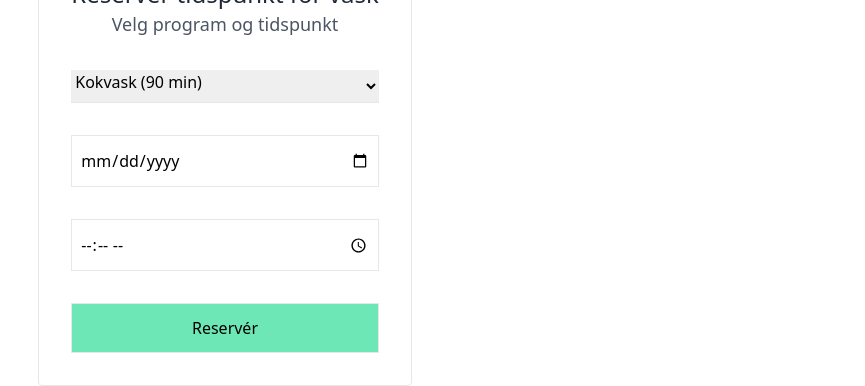
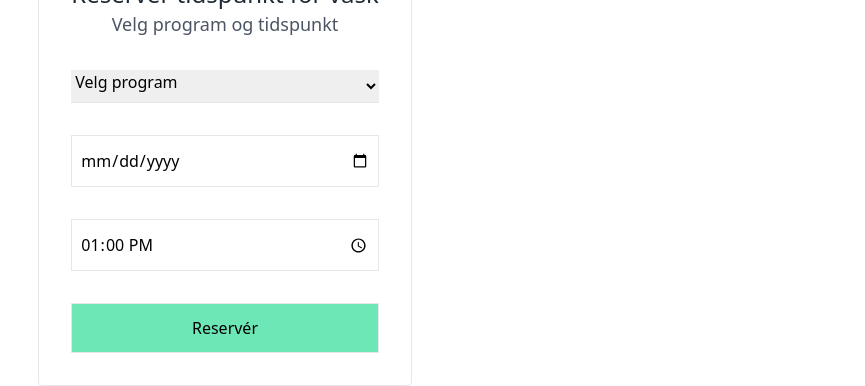
Before and after one commit to Skulsta/washingSystem, a React (Create React App) app: page / in a window 1280 px wide. Shown: the part 368-754 px from the top of the page, without its empty margins (415-1280 px from the left). Built offline with nearby package versions, Linux system fonts and the light colour scheme.

Commit message:
Mainly just missing the addBooking functionality at this point (the main thing tho)

```diff
--- a/src/functions/WashingSystem.js
+++ b/src/functions/WashingSystem.js
@@ -34,12 +34,19 @@ module.exports = class WashingSystem {
     });
   };
 
-  addBooking = (user, time, program) => {
+  addBooking = (user, startTime, program) => {
     const booking = {
       user: user,
-      time: time,
+      startTime: startTime,
+      endTime: startTime + program.time,
       program: program,
     };
     this.machines.bookings.push(booking);
   };
+
+  isAvailable = (machineBooking, newDate) => {
+    return (
+      newDate < machineBooking.startTime && newDate > machineBooking.endTime
+    );
+  };
 };
--- a/src/views/Home/Home.js
+++ b/src/views/Home/Home.js
@@ -1,13 +1,13 @@
 import React, { useState } from "react";
-import TimePicker from "react-time-picker";
 import Users from "../../functions/Users";
 import WashingSystem from "../../functions/WashingSystem";
 import MachineImage from "../../assets/images/washing-machine.jpg";
 
 const Home = () => {
   const [activeUser, setActiveUser] = useState(null);
-  const [time, setTime] = useState("10:00");
-  const [date, setDate] = useState("");
+  const [time, setTime] = useState("13:00");
+  const [date, setDate] = useState();
+  const [program, setProgram] = useState("");
 
   const selectUser = (user) => setActiveUser(user);
 
@@ -63,6 +63,9 @@ const Home = () => {
             id="program"
             className="border-b pb-2 outline-none"
           >
+            <option value="" className="mx-2">
+              Velg program
+            </option>
             {system.getPrograms().map((program) => (
               <option
                 key={program.program}
@@ -80,6 +83,7 @@ const Home = () => {
           />
           <input
             type="time"
+            value={time}
             className="border p-2 outline-none"
             onChange={(e) => setTime(e.target.value)}
           />
```
